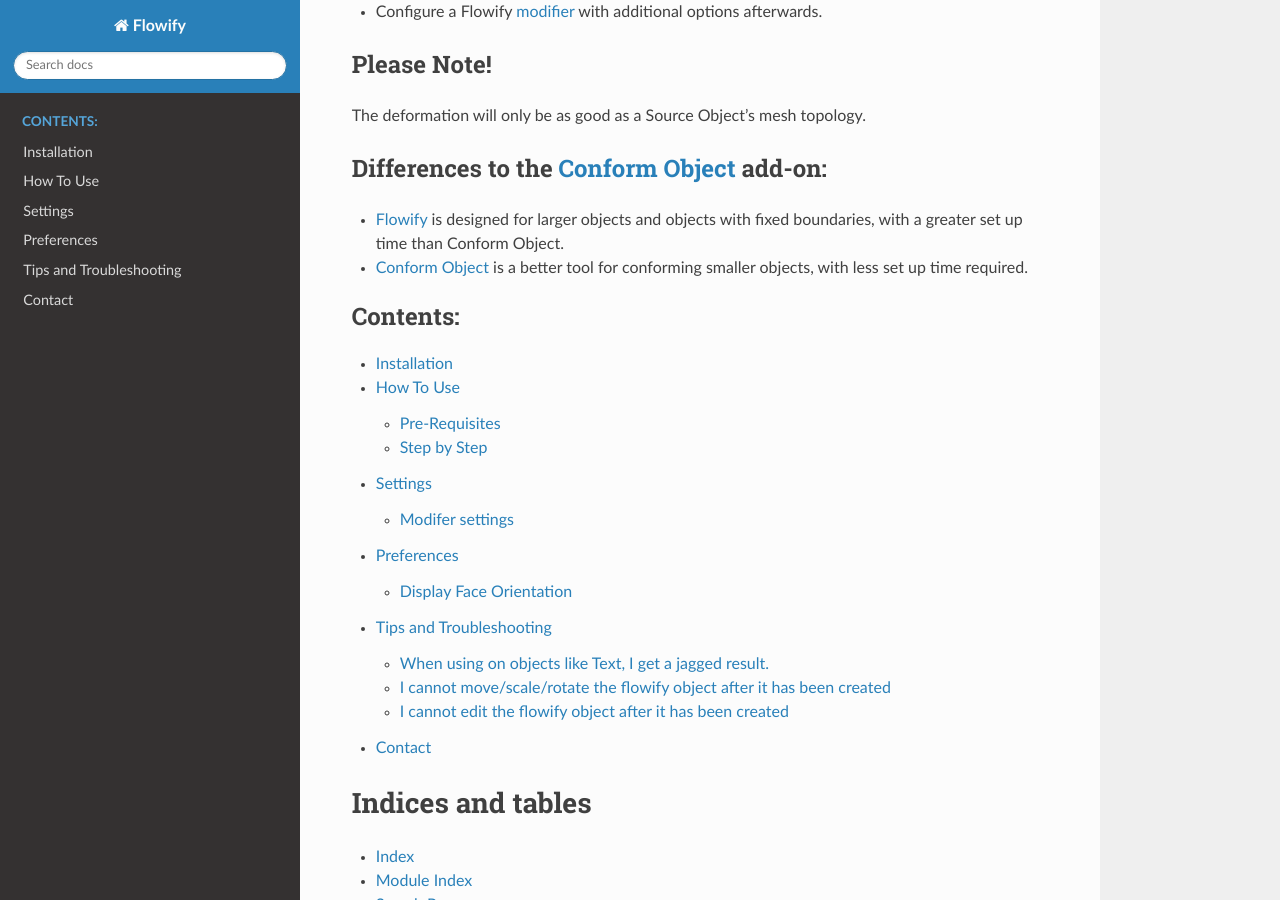
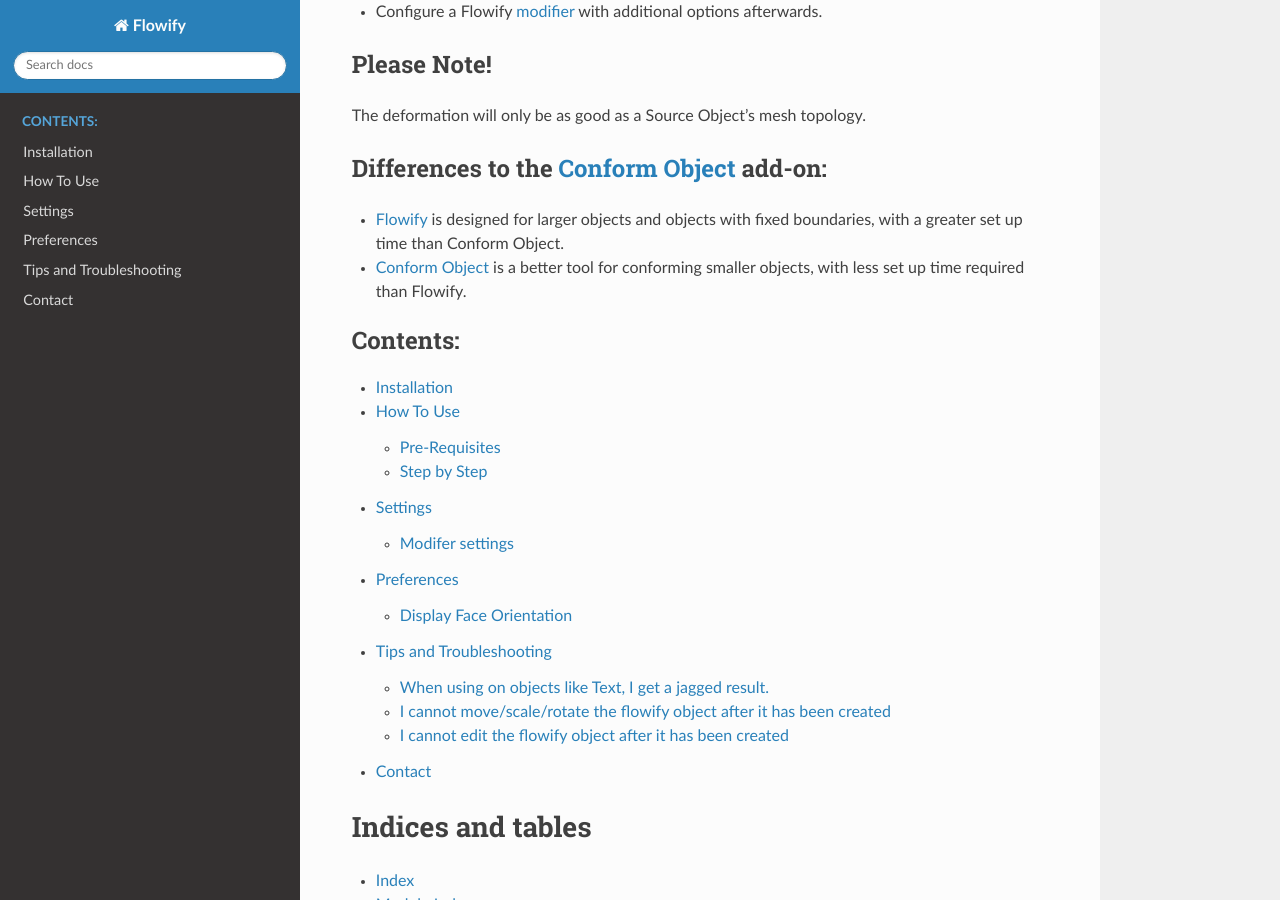
Before and after one commit to mkingsnorth/flowify_docs, a Sphinx documentation site: the page built from docs/index.rst, in a window 1280 px wide and 900 px high, scrolled down 1584 px. Built offline with Sphinx 7.4.7 and the Read the Docs theme 2.0.0, drawn with Linux system fonts in a browser that asks for light colours.

Commit message:
Updating with first draft documentation

```diff
--- a/docs/index.rst
+++ b/docs/index.rst
@@ -47,7 +47,7 @@
 --------------------------------------------------------------------
 
 * |Flowify| is designed for larger objects and objects with fixed boundaries, with a greater set up time than Conform Object.
-* |Conform Object| is a better tool for conforming smaller objects, with less set up time required.
+* |Conform Object| is a better tool for conforming smaller objects, with less set up time required than Flowify.
 
 .. |Conform Object| raw:: html
 
```
